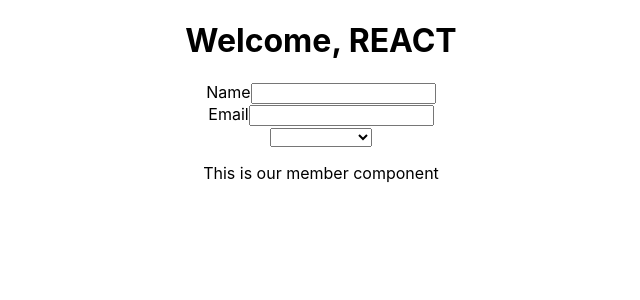
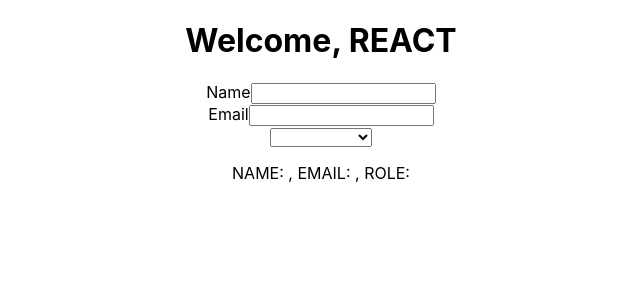
Before and after one commit to temitopeakinsoto/teambuilder, a React (Create React App) app in the folder teambuilder/: page / in a window 1280 px wide. Shown: the top 300 px of the page, without its empty margins (319-959 px from the left). Built offline with nearby package versions, Linux system fonts and the light colour scheme.

Commit message:
Modify <Member/> component
In this commit, I display the fullname, email and role of each member.
These values were recieved from the props object which was passed from th app component

```diff
--- a/teambuilder/src/components/Member.js
+++ b/teambuilder/src/components/Member.js
@@ -1,9 +1,10 @@
 import React from 'react'
 
-export default function Member() {
+export default function Member(props) {
+    const { email, fullname, role } = props;
     return (
         <div>
-            <p>This is our member component</p>
+            <p>NAME: {fullname}, EMAIL: {email}, ROLE: {role}</p>
         </div>
     )
 }
```
